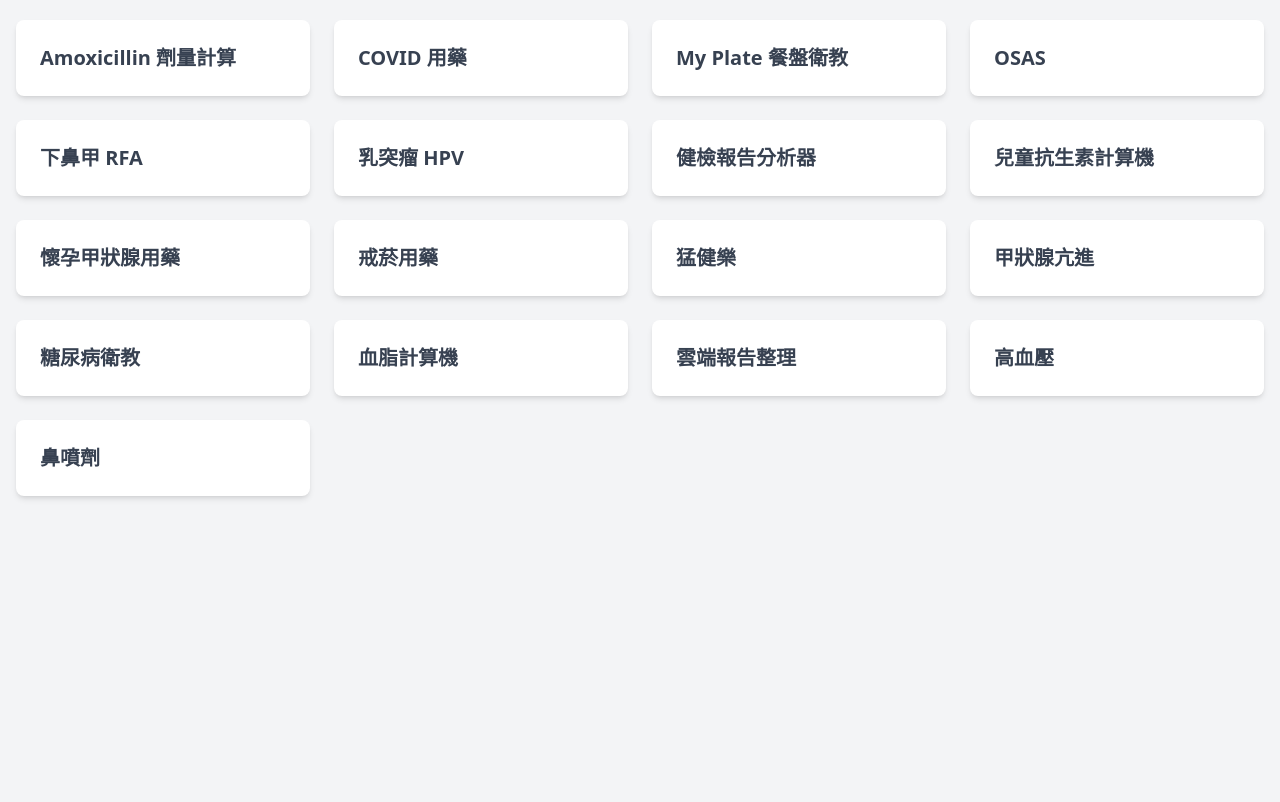
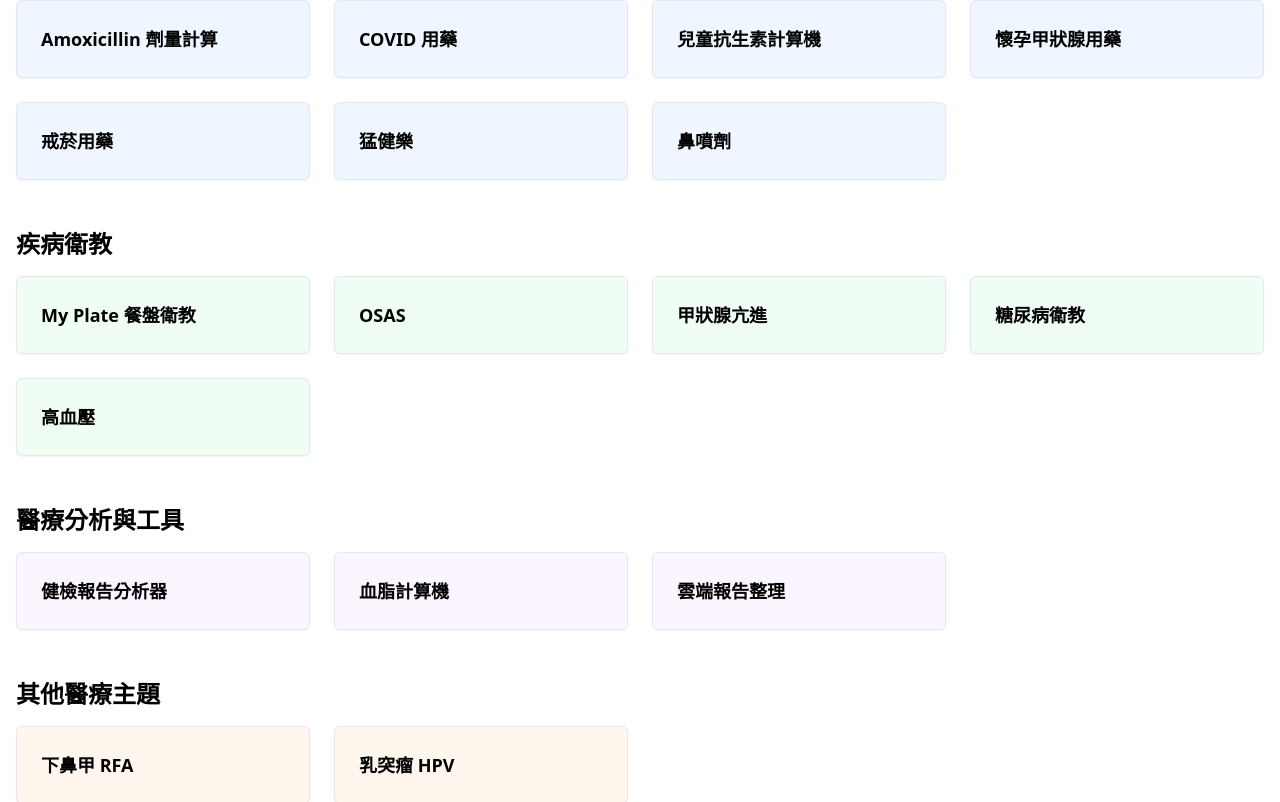
Before and after one commit to lemonicefate/allheart, a plain HTML site: page index.html in a window 1280 px wide. Shown: the part 176-978 px from the top of the page. Before the commit the page ends 800 px from the top, so only its background shows below. Drawn offline with nearby package versions, Linux system fonts and the light colour scheme.

Commit message:
Update index.html

```diff
--- a/index.html
+++ b/index.html
@@ -1,43 +1,4 @@
-<script type="text/javascript">
-        var gk_isXlsx = false;
-        var gk_xlsxFileLookup = {};
-        var gk_fileData = {};
-        function filledCell(cell) {
-          return cell !== '' && cell != null;
-        }
-        function loadFileData(filename) {
-        if (gk_isXlsx && gk_xlsxFileLookup[filename]) {
-            try {
-                var workbook = XLSX.read(gk_fileData[filename], { type: 'base64' });
-                var firstSheetName = workbook.SheetNames[0];
-                var worksheet = workbook.Sheets[firstSheetName];
-
-                // Convert sheet to JSON to filter blank rows
-                var jsonData = XLSX.utils.sheet_to_json(worksheet, { header: 1, blankrows: false, defval: '' });
-                // Filter out blank rows (rows where all cells are empty, null, or undefined)
-                var filteredData = jsonData.filter(row => row.some(filledCell));
-
-                // Heuristic to find the header row by ignoring rows with fewer filled cells than the next row
-                var headerRowIndex = filteredData.findIndex((row, index) =>
-                  row.filter(filledCell).length >= filteredData[index + 1]?.filter(filledCell).length
-                );
-                // Fallback
-                if (headerRowIndex === -1 || headerRowIndex > 25) {
-                  headerRowIndex = 0;
-                }
-
-                // Convert filtered JSON back to CSV
-                var csv = XLSX.utils.aoa_to_sheet(filteredData.slice(headerRowIndex)); // Create a new sheet from filtered array of arrays
-                csv = XLSX.utils.sheet_to_csv(csv, { header: 1 });
-                return csv;
-            } catch (e) {
-                console.error(e);
-                return "";
-            }
-        }
-        return gk_fileData[filename] || "";
-        }
-        </script><!DOCTYPE html>
+<!DOCTYPE html>
 <html lang="zh-TW">
 <head>
     <meta charset="UTF-8">
@@ -45,61 +6,87 @@
     <title>醫療工具與衛教</title>
     <script src="https://cdn.tailwindcss.com"></script>
 </head>
-<body class="bg-gray-100 min-h-screen flex flex-col items-center justify-center">
-    <div class="container mx-auto px-4 py-8">
-        <h1 class="text-3xl font-bold text-center text-gray-800 mb-8">醫療工具與衛教資源</h1>
+<body class="bg-white min-h-screen flex flex-col items-center justify-center">
+    <div class="container mx-auto px-4 py-12">
+        <h1 class="text-4xl font-bold text-center text-black mb-10">醫療工具與衛教資源</h1>
+
+        <!-- 藥物計算與用藥 -->
+        <div class="mb-12">
+            <h2 class="text-2xl font-semibold text-black mb-4">藥物計算與用藥</h2>
             <div class="grid grid-cols-1 sm:grid-cols-2 md:grid-cols-3 lg:grid-cols-4 gap-6">
-            <a href="Amoxicillin劑量計算.htm" class="bg-white p-6 rounded-lg shadow-md hover:shadow-xl transition-shadow duration-300">
-                <h2 class="text-xl font-semibold text-gray-700">Amoxicillin 劑量計算</h2>
+                <a href="Amoxicillin劑量計算.htm" class="bg-blue-50 p-6 rounded-md border border-gray-200 shadow-sm hover:shadow-md hover:bg-blue-100 hover:scale-105 transition-all duration-300">
+                    <h3 class="text-lg font-semibold text-black">Amoxicillin 劑量計算</h3>
                 </a>
-            <a href="COVID用藥.htm" class="bg-white p-6 rounded-lg shadow-md hover:shadow-xl transition-shadow duration-300">
-                <h2 class="text-xl font-semibold text-gray-700">COVID 用藥</h2>
+                <a href="COVID用藥.htm" class="bg-blue-50 p-6 rounded-md border border-gray-200 shadow-sm hover:shadow-md hover:bg-blue-100 hover:scale-105 transition-all duration-300">
+                    <h3 class="text-lg font-semibold text-black">COVID 用藥</h3>
                 </a>
-            <a href="My plate 餐盤衛教.htm" class="bg-white p-6 rounded-lg shadow-md hover:shadow-xl transition-shadow duration-300">
-                <h2 class="text-xl font-semibold text-gray-700">My Plate 餐盤衛教</h2>
+                <a href="兒童抗生素計算機.htm" class="bg-blue-50 p-6 rounded-md border border-gray-200 shadow-sm hover:shadow-md hover:bg-blue-100 hover:scale-105 transition-all duration-300">
+                    <h3 class="text-lg font-semibold text-black">兒童抗生素計算機</h3>
                 </a>
-            <a href="OSAS.htm" class="bg-white p-6 rounded-lg shadow-md hover:shadow-xl transition-shadow duration-300">
-                <h2 class="text-xl font-semibold text-gray-700">OSAS</h2>
+                <a href="懷孕甲狀腺用藥.htm" class="bg-blue-50 p-6 rounded-md border border-gray-200 shadow-sm hover:shadow-md hover:bg-blue-100 hover:scale-105 transition-all duration-300">
+                    <h3 class="text-lg font-semibold text-black">懷孕甲狀腺用藥</h3>
                 </a>
-            <a href="下鼻甲RFA.htm" class="bg-white p-6 rounded-lg shadow-md hover:shadow-xl transition-shadow duration-300">
-                <h2 class="text-xl font-semibold text-gray-700">下鼻甲 RFA</h2>
+                <a href="戒菸用藥.htm" class="bg-blue-50 p-6 rounded-md border border-gray-200 shadow-sm hover:shadow-md hover:bg-blue-100 hover:scale-105 transition-all duration-300">
+                    <h3 class="text-lg font-semibold text-black">戒菸用藥</h3>
                 </a>
-            <a href="乳突瘤HPV.htm" class="bg-white p-6 rounded-lg shadow-md hover:shadow-xl transition-shadow duration-300">
-                <h2 class="text-xl font-semibold text-gray-700">乳突瘤 HPV</h2>
+                <a href="猛健樂.htm" class="bg-blue-50 p-6 rounded-md border border-gray-200 shadow-sm hover:shadow-md hover:bg-blue-100 hover:scale-105 transition-all duration-300">
+                    <h3 class="text-lg font-semibold text-black">猛健樂</h3>
                 </a>
-            <a href="健檢報告分析器.htm" class="bg-white p-6 rounded-lg shadow-md hover:shadow-xl transition-shadow duration-300">
-                <h2 class="text-xl font-semibold text-gray-700">健檢報告分析器</h2>
+                <a href="鼻噴劑.htm" class="bg-blue-50 p-6 rounded-md border border-gray-200 shadow-sm hover:shadow-md hover:bg-blue-100 hover:scale-105 transition-all duration-300">
+                    <h3 class="text-lg font-semibold text-black">鼻噴劑</h3>
                 </a>
-            <a href="兒童抗生素計算機.htm" class="bg-white p-6 rounded-lg shadow-md hover:shadow-xl transition-shadow duration-300">
-                <h2 class="text-xl font-semibold text-gray-700">兒童抗生素計算機</h2>
+            </div>
+        </div>
+
+        <!-- 疾病衛教 -->
+        <div class="mb-12">
+            <h2 class="text-2xl font-semibold text-black mb-4">疾病衛教</h2>
+            <div class="grid grid-cols-1 sm:grid-cols-2 md:grid-cols-3 lg:grid-cols-4 gap-6">
+                <a href="My plate 餐盤衛教.htm" class="bg-green-50 p-6 rounded-md border border-gray-200 shadow-sm hover:shadow-md hover:bg-green-100 hover:scale-105 transition-all duration-300">
+                    <h3 class="text-lg font-semibold text-black">My Plate 餐盤衛教</h3>
                 </a>
-            <a href="懷孕甲狀腺用藥.htm" class="bg-white p-6 rounded-lg shadow-md hover:shadow-xl transition-shadow duration-300">
-                <h2 class="text-xl font-semibold text-gray-700">懷孕甲狀腺用藥</h2>
+                <a href="OSAS.htm" class="bg-green-50 p-6 rounded-md border border-gray-200 shadow-sm hover:shadow-md hover:bg-green-100 hover:scale-105 transition-all duration-300">
+                    <h3 class="text-lg font-semibold text-black">OSAS</h3>
                 </a>
-            <a href="戒菸用藥.htm" class="bg-white p-6 rounded-lg shadow-md hover:shadow-xl transition-shadow duration-300">
-                <h2 class="text-xl font-semibold text-gray-700">戒菸用藥</h2>
+                <a href="甲狀腺亢進.htm" class="bg-green-50 p-6 rounded-md border border-gray-200 shadow-sm hover:shadow-md hover:bg-green-100 hover:scale-105 transition-all duration-300">
+                    <h3 class="text-lg font-semibold text-black">甲狀腺亢進</h3>
                 </a>
-            <a href="猛健樂.htm" class="bg-white p-6 rounded-lg shadow-md hover:shadow-xl transition-shadow duration-300">
-                <h2 class="text-xl font-semibold text-gray-700">猛健樂</h2>
+                <a href="糖尿病衛教.htm" class="bg-green-50 p-6 rounded-md border border-gray-200 shadow-sm hover:shadow-md hover:bg-green-100 hover:scale-105 transition-all duration-300">
+                    <h3 class="text-lg font-semibold text-black">糖尿病衛教</h3>
                 </a>
-            <a href="甲狀腺亢進.htm" class="bg-white p-6 rounded-lg shadow-md hover:shadow-xl transition-shadow duration-300">
-                <h2 class="text-xl font-semibold text-gray-700">甲狀腺亢進</h2>
+                <a href="高血壓.htm" class="bg-green-50 p-6 rounded-md border border-gray-200 shadow-sm hover:shadow-md hover:bg-green-100 hover:scale-105 transition-all duration-300">
+                    <h3 class="text-lg font-semibold text-black">高血壓</h3>
                 </a>
-            <a href="糖尿病衛教.htm" class="bg-white p-6 rounded-lg shadow-md hover:shadow-xl transition-shadow duration-300">
-                <h2 class="text-xl font-semibold text-gray-700">糖尿病衛教</h2>
+            </div>
+        </div>
+
+        <!-- 醫療分析與工具 -->
+        <div class="mb-12">
+            <h2 class="text-2xl font-semibold text-black mb-4">醫療分析與工具</h2>
+            <div class="grid grid-cols-1 sm:grid-cols-2 md:grid-cols-3 lg:grid-cols-4 gap-6">
+                <a href="健檢報告分析器.htm" class="bg-purple-50 p-6 rounded-md border border-gray-200 shadow-sm hover:shadow-md hover:bg-purple-100 hover:scale-105 transition-all duration-300">
+                    <h3 class="text-lg font-semibold text-black">健檢報告分析器</h3>
                 </a>
-            <a href="血脂計算機.htm" class="bg-white p-6 rounded-lg shadow-md hover:shadow-xl transition-shadow duration-300">
-                <h2 class="text-xl font-semibold text-gray-700">血脂計算機</h2>
+                <a href="血脂計算機.htm" class="bg-purple-50 p-6 rounded-md border border-gray-200 shadow-sm hover:shadow-md hover:bg-purple-100 hover:scale-105 transition-all duration-300">
+                    <h3 class="text-lg font-semibold text-black">血脂計算機</h3>
                 </a>
-            <a href="雲端報告整理.htm" class="bg-white p-6 rounded-lg shadow-md hover:shadow-xl transition-shadow duration-300">
-                <h2 class="text-xl font-semibold text-gray-700">雲端報告整理</h2>
+                <a href="雲端報告整理.htm" class="bg-purple-50 p-6 rounded-md border border-gray-200 shadow-sm hover:shadow-md hover:bg-purple-100 hover:scale-105 transition-all duration-300">
+                    <h3 class="text-lg font-semibold text-black">雲端報告整理</h3>
                 </a>
-            <a href="高血壓.htm" class="bg-white p-6 rounded-lg shadow-md hover:shadow-xl transition-shadow duration-300">
-                <h2 class="text-xl font-semibold text-gray-700">高血壓</h2>
+            </div>
+        </div>
+
+        <!-- 其他醫療主題 -->
+        <div class="mb-12">
+            <h2 class="text-2xl font-semibold text-black mb-4">其他醫療主題</h2>
+            <div class="grid grid-cols-1 sm:grid-cols-2 md:grid-cols-3 lg:grid-cols-4 gap-6">
+                <a href="下鼻甲RFA.htm" class="bg-orange-50 p-6 rounded-md border border-gray-200 shadow-sm hover:shadow-md hover:bg-orange-100 hover:scale-105 transition-all duration-300">
+                    <h3 class="text-lg font-semibold text-black">下鼻甲 RFA</h3>
                 </a>
-            <a href="鼻噴劑.htm" class="bg-white p-6 rounded-lg shadow-md hover:shadow-xl transition-shadow duration-300">
-                <h2 class="text-xl font-semibold text-gray-700">鼻噴劑</h2>
+                <a href="乳突瘤HPV.htm" class="bg-orange-50 p-6 rounded-md border border-gray-200 shadow-sm hover:shadow-md hover:bg-orange-100 hover:scale-105 transition-all duration-300">
+                    <h3 class="text-lg font-semibold text-black">乳突瘤 HPV</h3>
                 </a>
+            </div>
         </div>
     </div>
 </body>
```
Lines whose indentation alone changed are shown as unchanged.
